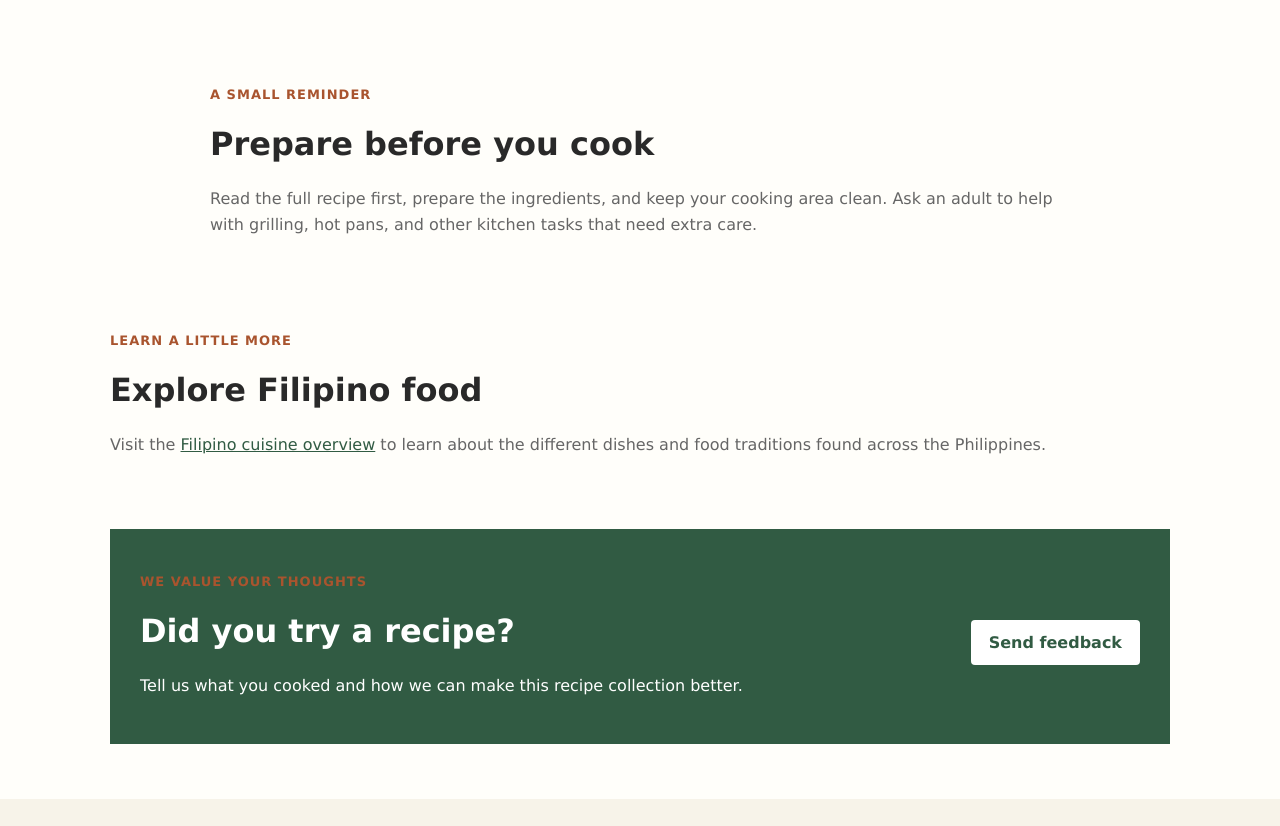
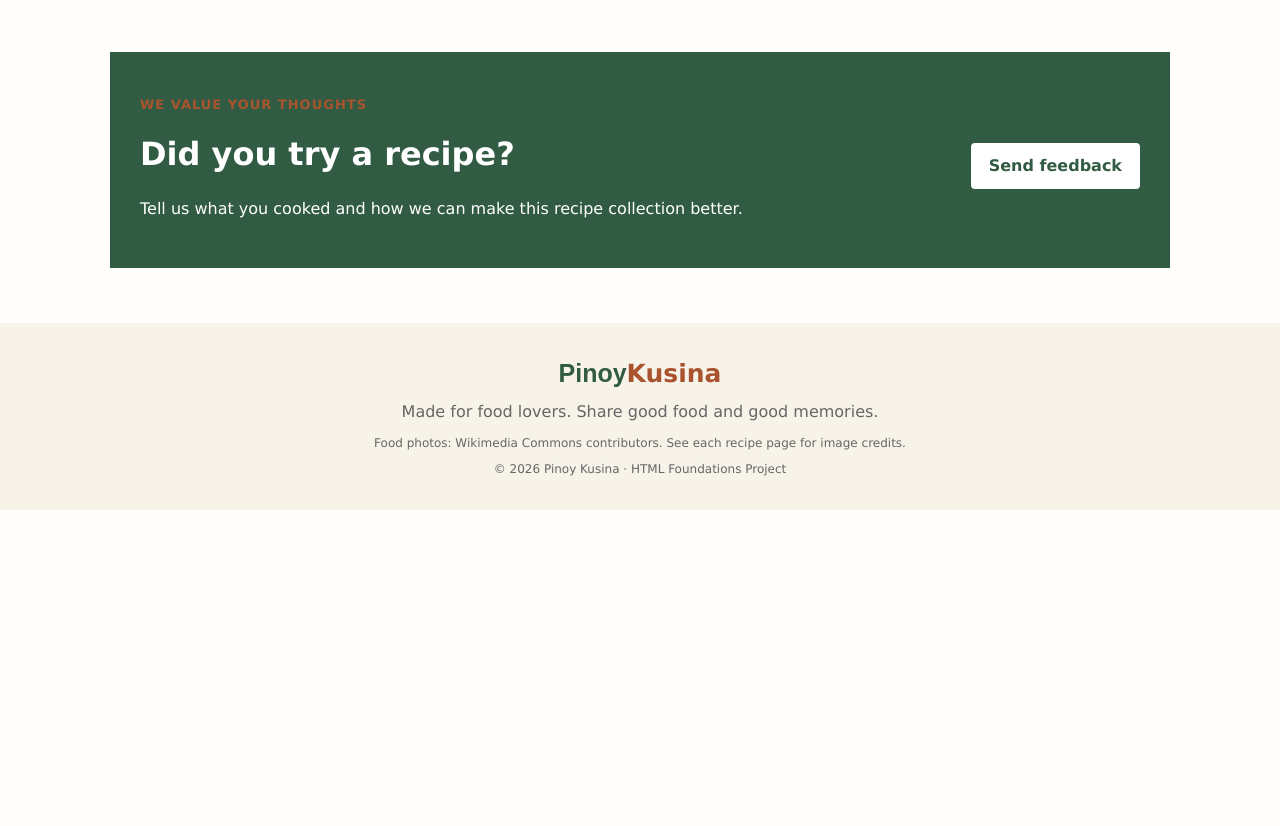
Before and after one commit to adrianpogi259-debug/my-filipino-recipes, a plain HTML site: page index.html in a window 1280 px wide. Shown: the part 1852-2678 px from the top of the page. After the commit the page ends 2362 px from the top, so only its background shows below. Drawn offline with Linux system fonts and the light colour scheme.

Commit message:
Remove extra homepage sections not listed in the assignment

```diff
--- a/index.html
+++ b/index.html
@@ -92,18 +92,6 @@
       </div>
     </section>
 
-    <section class="section kitchen-note">
-      <p class="eyebrow">A small reminder</p>
-      <h2>Prepare before you cook</h2>
-      <p>Read the full recipe first, prepare the ingredients, and keep your cooking area clean. Ask an adult to help with grilling, hot pans, and other kitchen tasks that need extra care.</p>
-    </section>
-
-    <section class="section media-section">
-      <p class="eyebrow">Learn a little more</p>
-      <h2>Explore Filipino food</h2>
-      <p>Visit the <a href="https://en.wikipedia.org/wiki/Filipino_cuisine" target="_blank" rel="noopener noreferrer">Filipino cuisine overview</a> to learn about the different dishes and food traditions found across the Philippines.</p>
-    </section>
-
     <section class="feedback-banner">
       <div><p class="eyebrow">We value your thoughts</p><h2>Did you try a recipe?</h2><p>Tell us what you cooked and how we can make this recipe collection better.</p></div>
       <a class="button button-light" href="feedback.html">Send feedback</a>
```
